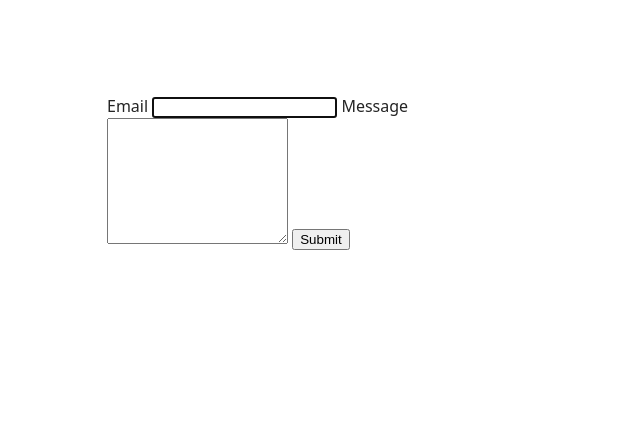
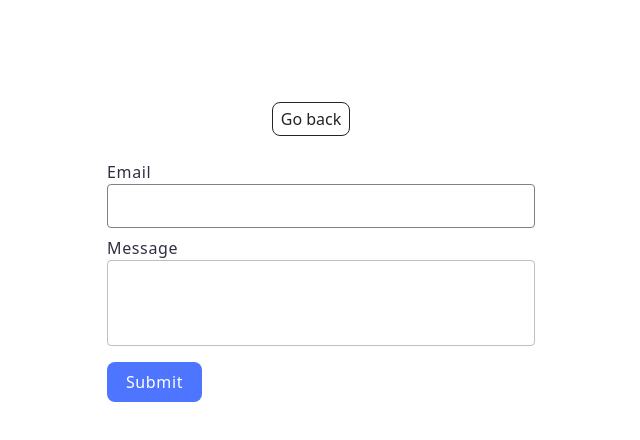
Before and after one commit to KaterynaBlinova-1995/goit-js-hw-09, a plain HTML site: page 2-form.html in a window 1280 px wide. Shown: the whole page, without its empty margins (329-969 px from the left). Drawn offline with Linux system fonts and the light colour scheme.

Commit message:
Deploying to gh-pages from @ KaterynaBlinova-1995/goit-js-hw-09@375490d732962231eb83397bcca798903e0b1cbb 🚀

```diff
--- a/2-form.html
+++ b/2-form.html
@@ -23,17 +23,27 @@
     </header>
 
     <main>
+      <div class="container">
+        <a class="back-link" href="./index.html">Go back</a>
+
+        <div class="form-container">
           <form class="feedback-form" autocomplete="off">
-        <label>
+            <label class="form-label">
               Email
-          <input type="email" name="email" autofocus />
+              <input class="form-input" type="email" name="email" autofocus />
             </label>
-        <label>
+            <label class="form-label">
               Message
-          <textarea name="message" rows="8"></textarea>
+              <textarea
+                class="form-textarea"
+                name="message"
+                rows="8"
+              ></textarea>
             </label>
-        <button type="submit">Submit</button>
+            <button class="btn" type="submit">Submit</button>
           </form>
+        </div>
+      </div>
     </main>
 
   </body>
```
Also changed, not shown: 1-gallery.html (+1 -2 lines). Lines whose indentation alone changed are shown as unchanged.
